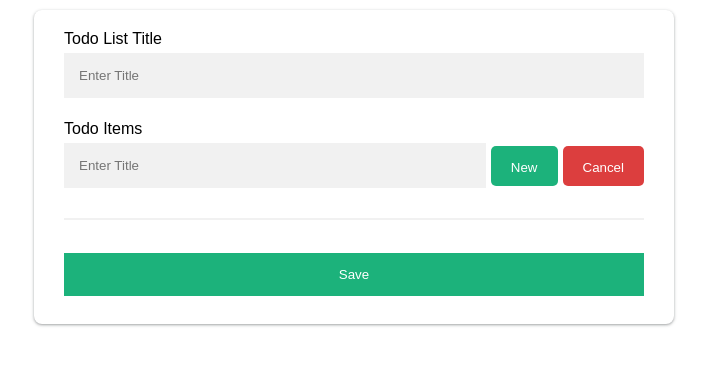
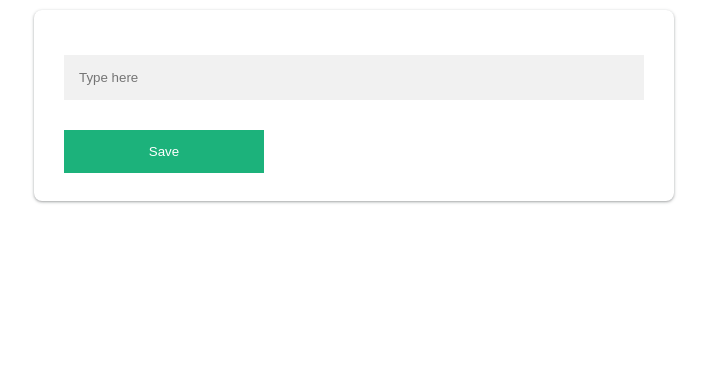
Before and after one commit to hafiztalhakh/react-with-firebase, a React (Create React App) app: page / in a window 1280 px wide. Shown: the top 366 px of the page, without its empty margins (286-993 px from the left). Built offline with nearby package versions, Linux system fonts and the light colour scheme.

Commit message:
create opertaiotn done in CRUD

```diff
--- a/src/App.js
+++ b/src/App.js
@@ -1,5 +1,5 @@
 import "./App.css";
-import ToDoApp from "./components/crud_operations";
+import Create from "./components/crud_operations/Create";
 import { app } from "./utils/firebaseConfig";
 // import SignUp from "./components/signup";
 // import SignIn from "./components/signin";
@@ -27,7 +27,7 @@ function App() {
       </div> */}
       <div className="d-flex justify-center">
         <div className="card auth-contianers">
-          <ToDoApp />
+          <Create />
         </div>
       </div>
     </>
--- /dev/null
+++ b/src/components/crud_operations/Create.jsx
@@ -0,0 +1,36 @@
+import React, { useState } from "react";
+import { database } from "../../utils/firebaseConfig";
+import { collection, addDoc } from "firebase/firestore";
+
+export default function Create() {
+  const collectionRef = collection(database, "todos");
+  const [inputValue, setInputValue] = useState("");
+
+  const handleSubmit = async (e) => {
+    try {
+      e.preventDefault();
+      await addDoc(collectionRef, { todoItem: inputValue });
+      alert("Saved");
+      setInputValue("");
+    } catch (err) {
+      console.log("Error: ", err);
+    }
+  };
+
+  return (
+    <div>
+      <form onSubmit={handleSubmit} style={{ marginTop: 20 }}>
+        <input
+          type="text"
+          placeholder="Type here"
+          value={inputValue}
+          onChange={(e) => setInputValue(e.target.value)}
+        />
+
+        <button type="submit" style={{ width: 200 }}>
+          Save
+        </button>
+      </form>
+    </div>
+  );
+}
--- a/src/components/crud_operations/index.jsx
+++ b/src/components/crud_operations/index.jsx
@@ -3,6 +3,8 @@ import { database } from "../../utils/firebaseConfig";
 import { collection, addDoc } from "firebase/firestore";
 
 export default function ToDoApp() {
+  // This component is not maintained by community
+
   const [inputValue, setInputValue] = useState("");
   const [todo, setTodo] = useState([""]);
 
@@ -21,7 +23,7 @@ export default function ToDoApp() {
           value={inputValue}
           onChange={(e) => setInputValue(e.target.value)}
         />
-        <label for="title">Todo Items</label>
+        {/* <label for="title">Todo Items</label>
         {todo.map((input, index) => (
           <div className="d-flex space-between">
             <input
@@ -65,7 +67,7 @@ export default function ToDoApp() {
               Cancel
             </button>
           </div>
-        ))}
+        ))} */}
         <hr />
         <button type="submit">Save</button>
       </form>
```
